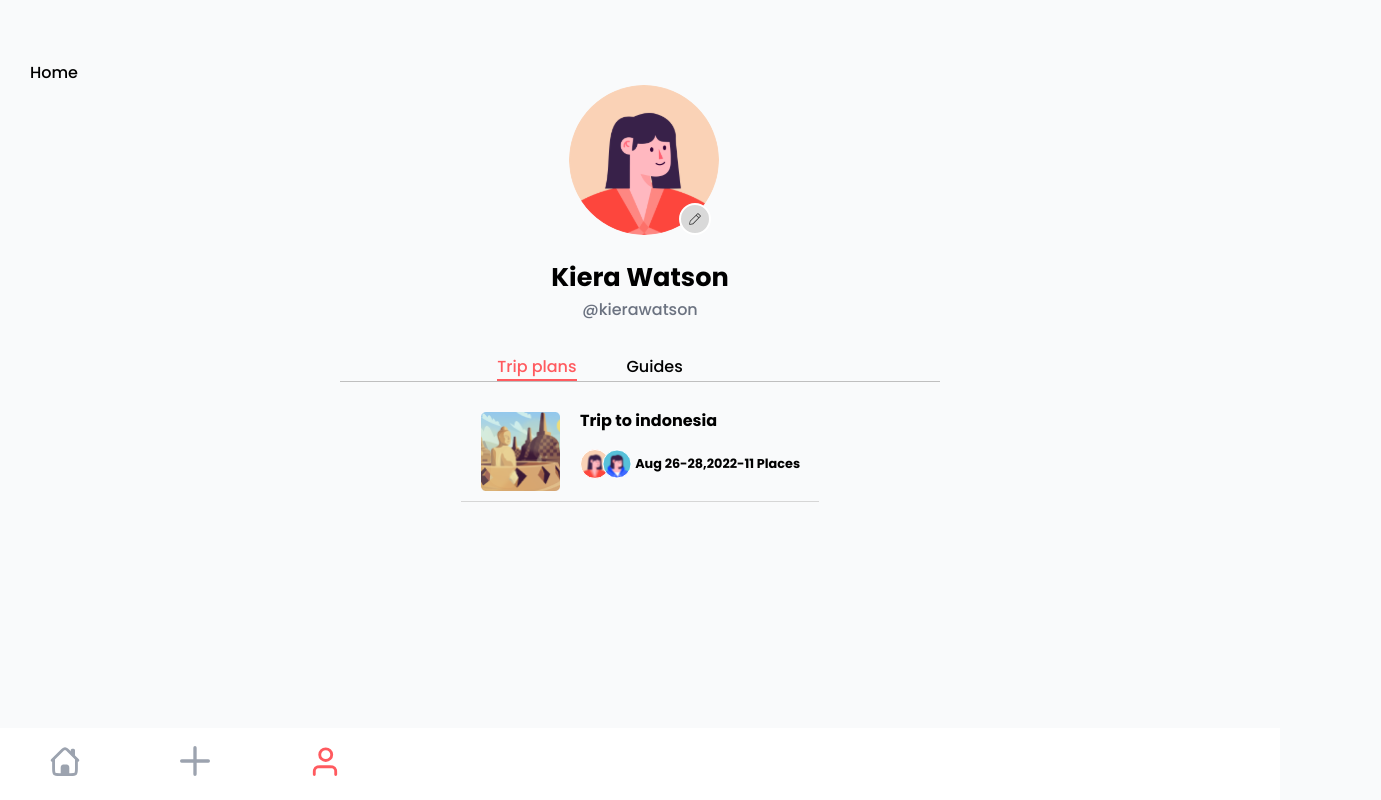
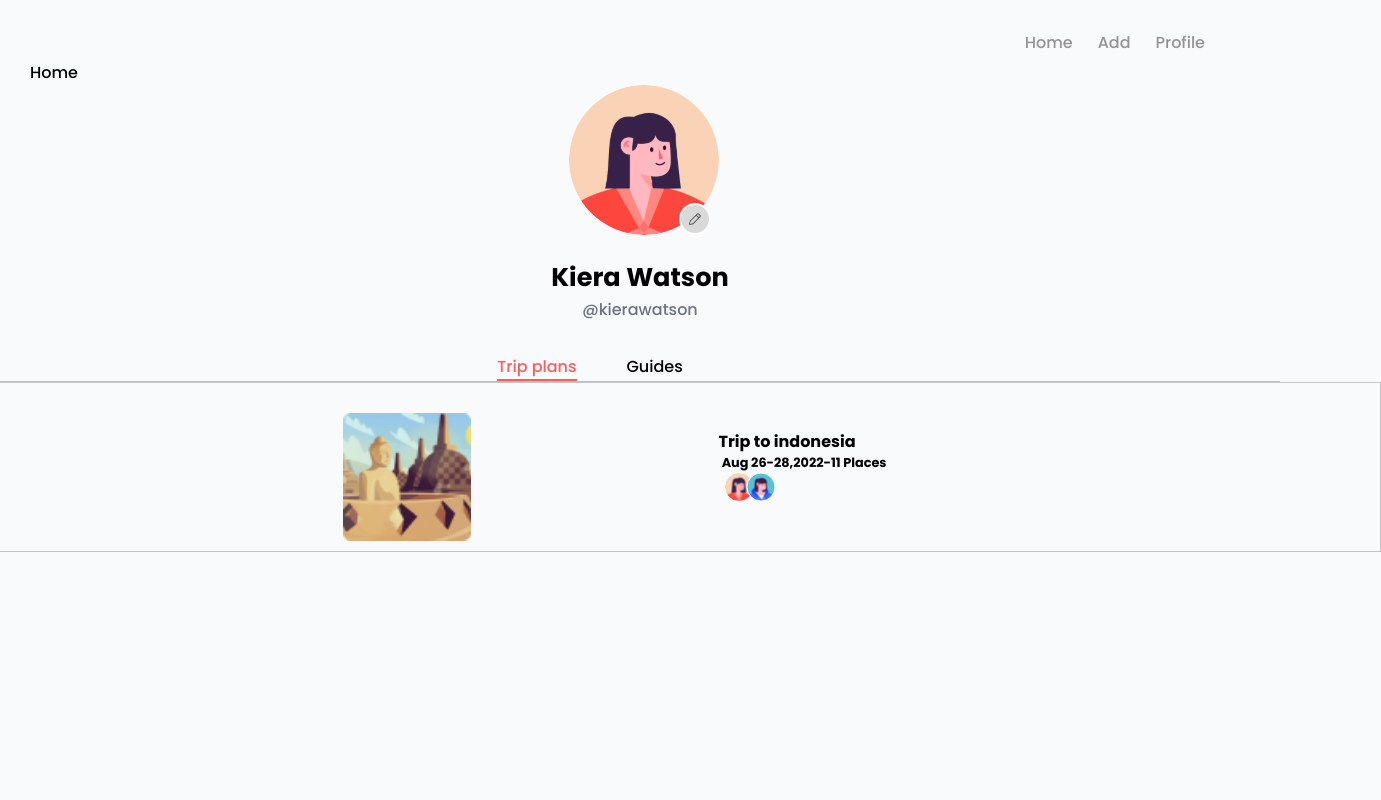
Before and after one commit to Lambda-travel/lambda_frontend, a React (Vite) app: page /profile in a window 1280 px wide. Shown: the whole page, 1381 px wide, since content can reach past the window. Built offline with nearby package versions, Linux system fonts and the light colour scheme.

Commit message:
made changes to the profile page and the nav bar

```diff
--- a/src/components/Nav Component/NavBar.jsx
+++ b/src/components/Nav Component/NavBar.jsx
@@ -8,6 +8,23 @@ import { Link } from "react-router-dom";
 function NavBar() {
   return (
     <div>
+      <div className="navcontainer--1">
+        <nav>
+          <ul>
+            <Link to="/home">
+              {" "}
+              <li className="navHome">Home</li>
+            </Link>
+            <Link to="/newtrip">
+              <li className="navAdd">Add</li>
+            </Link>
+            <Link to="/profile">
+              {" "}
+              <li className="navProfile">Profile</li>
+            </Link>
+          </ul>
+        </nav>
+      </div>
       <div className="navContainer">
         <Link to="/home">
           <img src={homeIcon} alt="Home Icon" className="icons" />
--- a/src/components/Nav Component/NavBarstyle.css
+++ b/src/components/Nav Component/NavBarstyle.css
@@ -22,3 +22,34 @@ body {
   height: 30px;
   margin: 50px;
 }
+.navcontainer--1 {
+  display: none;
+}
+@media only screen and (min-width: 1200px) {
+  .navContainer {
+    display: none;
+  }
+  .navcontainer--1 {
+    display: block;
+    margin-right: 50px;
+    position: fixed;
+    top: 0;
+    right: 0;
+  }
+
+  .navcontainer--1 ul {
+    display: flex;
+    justify-content: space-evenly;
+    list-style: none;
+    width: 100%;
+    margin-left: 100px;
+  }
+  .navcontainer--1 nav {
+    margin-right: 100px;
+    margin-top: 30px;
+  }
+  .navcontainer--1 a {
+    text-decoration: none;
+    color: rgb(147, 147, 147);
+  }
+}
--- a/src/pages/Profile/Profile.css
+++ b/src/pages/Profile/Profile.css
@@ -32,6 +32,7 @@ body {
   flex-direction: column;
   align-items: center;
   margin-top: 2rem;
+  background-color: #f9fafb;
 }
 .editIcon {
   margin-left: -40px;
@@ -68,7 +69,7 @@ body {
   margin-left: -8px;
 }
 .bottomLine {
-  width: 600px;
+  width: 100%;
   height: 1px;
   background-color: #bfbfbf;
 }
@@ -81,7 +82,6 @@ body {
   margin-top: 0.2rem;
   align-items: center;
   margin-right: -6rem;
-
 }
 .profileName {
   margin-top: 1rem;
@@ -97,5 +97,36 @@ body {
 .date-trip-profile {
   font-weight: bolder;
   font-size: 0.8rem;
-margin-left: 0.2rem;
+  margin-left: 0.2rem;
 }
+
+@media only screen and (min-width: 900px) {
+  .tripsImagesLocation {
+    width: 100vw;
+
+    display: flex;
+    justify-content: space-around;
+    border: 1px solid rgb(196, 196, 196);
+  }
+  .tripsAndGuidesContainer {
+    height: 40vh;
+  }
+  .tripImage {
+    width: 10%;
+    height: 10%;
+    margin-left: -5rem;
+    margin-top: 20px;
+    margin-right: -600px;
+  }
+  .tripDateAndMates {
+    flex-direction: column-reverse;
+    margin-right: -30px;
+    margin-top: -1rem;
+  }
+  .matesAvatar {
+    margin-right: 105px;
+  }
+  .titleDateMate {
+    margin-top: 20px;
+  }
+}
--- a/src/pages/Profile/Profile.jsx
+++ b/src/pages/Profile/Profile.jsx
@@ -34,9 +34,10 @@ function Profile() {
           <div className="tripPlansContent">
             <div className="tripsImagesLocation">
               <img src={tripImage} alt="trip image" className="tripImage" />
-              <div>
+              <div className="titleDateMate ">
                 <h3 className="trip-title-profile">Trip to indonesia</h3>
                 <div className="tripDateAndMates">
+                  <div className="matesAvatar">
                     <img
                       src={ellipse1}
                       alt="mates"
@@ -47,6 +48,8 @@ function Profile() {
                       alt="mates"
                       className="travelMate2 mates"
                     />
+                  </div>
+
                   <p className="date-trip-profile">Aug 26-28,2022-11 Places</p>
                 </div>
               </div>
```
Lines whose indentation alone changed are shown as unchanged.
